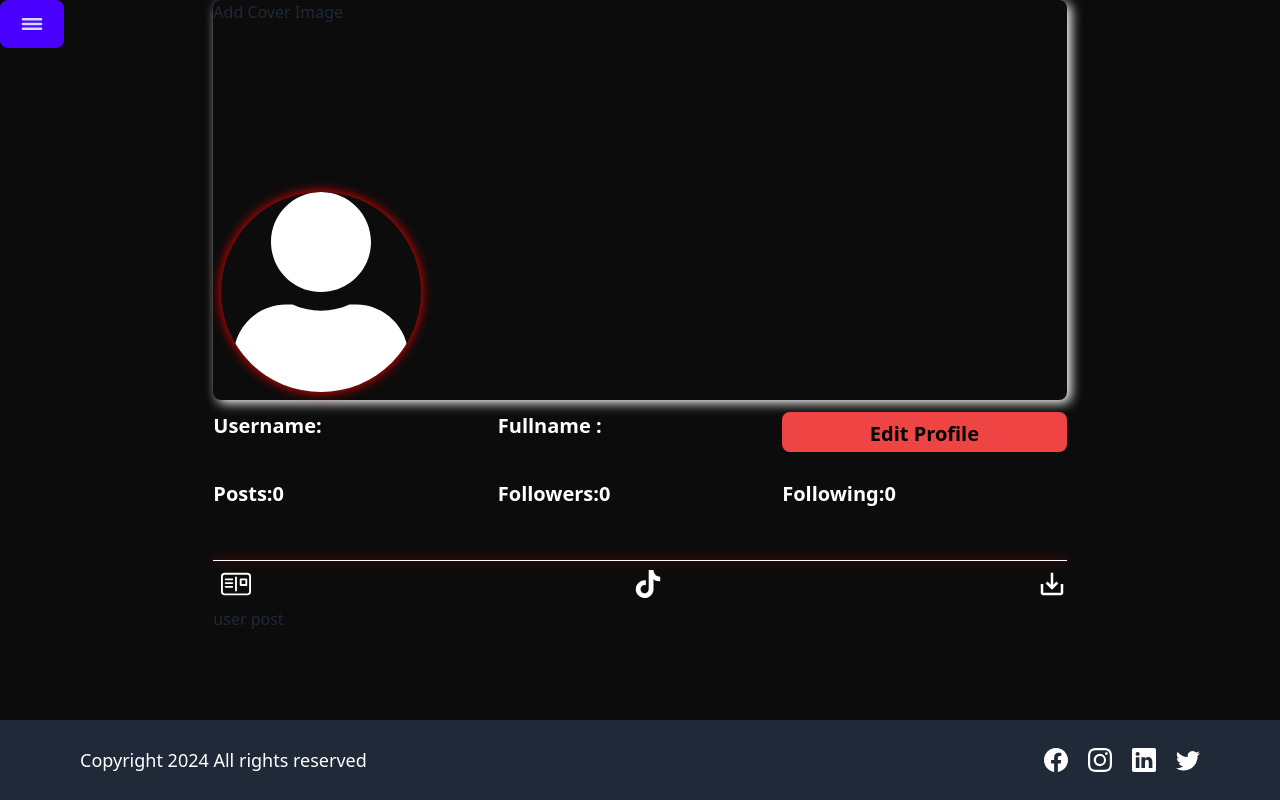
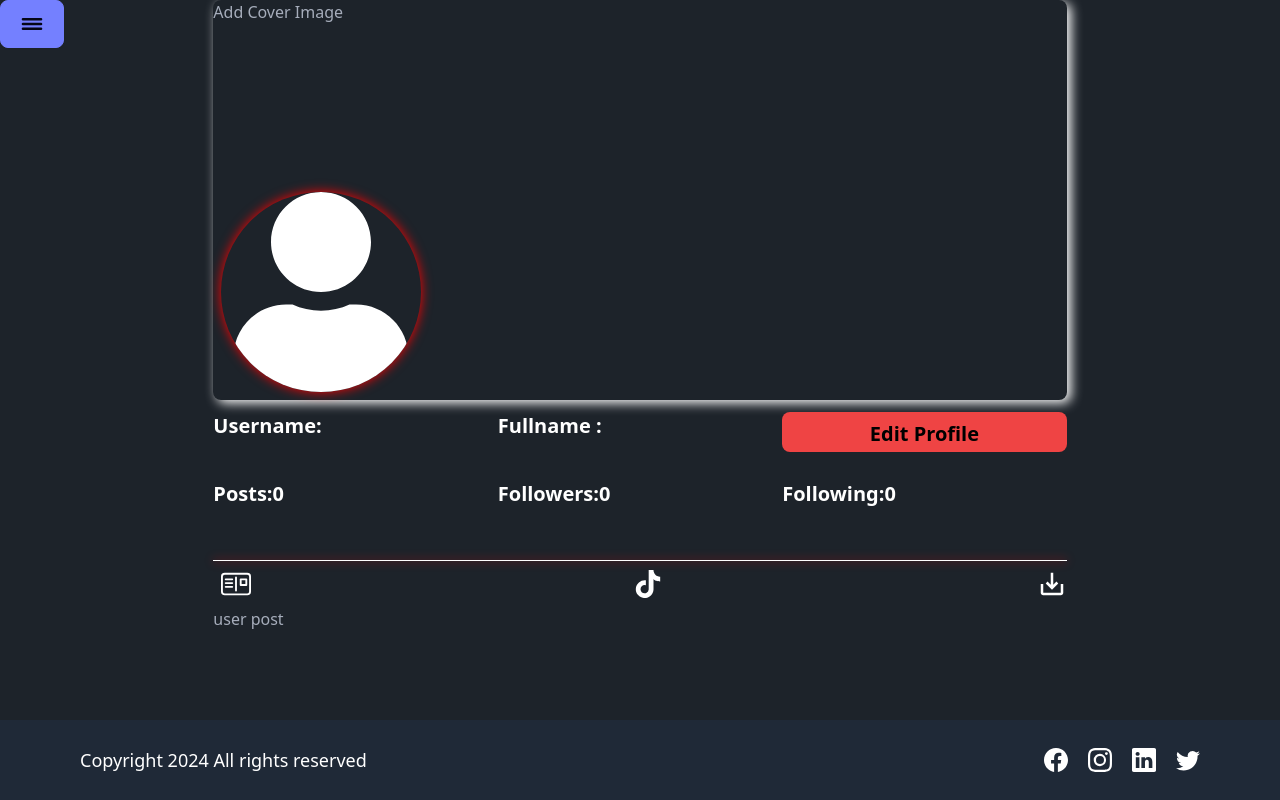
Before and after one commit to max925001/SocialMedia, a React (Vite) app in the folder client/vite-project/: page /getprofile/userpost in a window 1280 px wide. Built offline with nearby package versions, Linux system fonts and the light colour scheme.

Commit message:
change in theme

```diff
--- a/client/vite-project/src/Layout/HomeLout.jsx
+++ b/client/vite-project/src/Layout/HomeLout.jsx
@@ -71,16 +71,16 @@ if(res?. payload?. success)
           <AiFillCloseCircle size={24}/>
         </button>
       </li>
-      <li><Link to='/' >  <FaHome className='text-white m-2'/> Home</Link></li>
-<li><Link><IoMdSearch className='text-white m-2'/>Search</Link></li>
-<li><Link> <IoLogoTiktok className='text-white  m-2'/> Reels</Link></li>
-<li><Link> <FaFacebookMessenger className='text-white  m-2'/> Messages</Link></li>
+      <li><Link to='/' >  <FaHome className='text-white m-2 text-3xl'/> Home</Link></li>
+<li><Link><IoMdSearch className='text-white m-2 text-3xl'/>Search</Link></li>
+<li><Link> <IoLogoTiktok className='text-white  m-2 text-3xl'/> Reels</Link></li>
+<li><Link> <FaFacebookMessenger className='text-white  m-2 text-3xl'/> Messages</Link></li>
 
 
-      <li><Link to='/saved'><MdSaveAlt className='text-white  m-2'/>Saved</Link></li>
+      <li><Link to='/saved'><MdSaveAlt className='text-white  m-2 text-3xl'/>Saved</Link></li>
 
 
-      <li><Link to='/getprofile'>{authslice.isLoggedIn ? <img src={authslice.data.avatar} className='w-9 h-9 rounded-full'/>:<HiUserCircle className='text-white text-3xl m-2'/>} Profile</Link></li>
+      <li><Link to='/getprofile'>{authslice.isLoggedIn ? <img src={authslice.data.avatar} className='w-9 h-9 rounded-full'/>:<HiUserCircle className='text-white text-4xl m-2'/>} Profile</Link></li>
 
       <div className='w-full h-40  absolute bottom-0 left-0 flex flex-col  '>
 
--- a/client/vite-project/src/index.css
+++ b/client/vite-project/src/index.css
@@ -2,9 +2,3 @@
 @tailwind base;
 @tailwind components;
 @tailwind utilities;
-
-
-body{
-
-    background-color: #0c0c0c !important;
-}
--- a/client/vite-project/tailwind.config.js
+++ b/client/vite-project/tailwind.config.js
@@ -10,4 +10,9 @@ export default {
     extend: {},
   },
   plugins: [require("daisyui")],
+  daisyui: {
+    themes: [
+      'dark', // Add the dark theme here
+    ],
+  },
 }
```
